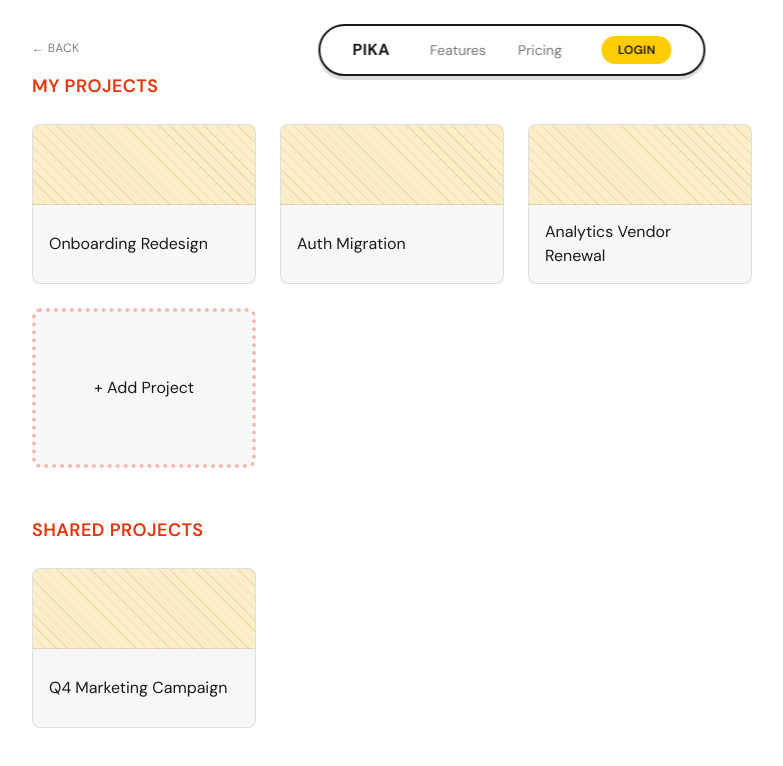
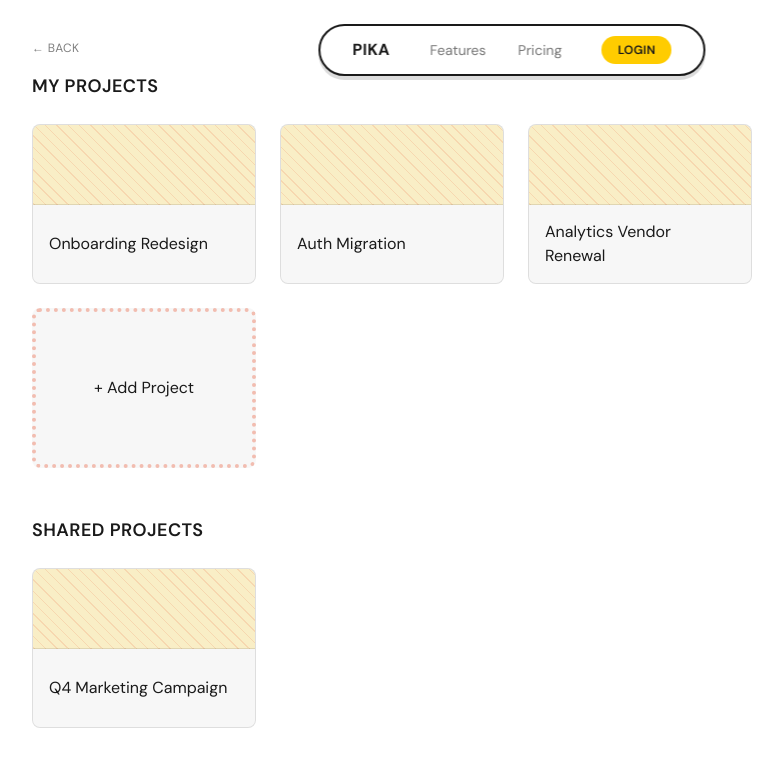
Before and after one commit to dwyaneramos/saasathon-2, a React (Vite) app in the folder client/: page /projects in a window 1280 px wide. Shown: the top 766 px of the page, without its empty margins (128-911 px from the left). Built offline with nearby package versions, Linux system fonts and the light colour scheme.

Commit message:
feat: more styling

```diff
--- a/client/src/pages/LandingPage.tsx
+++ b/client/src/pages/LandingPage.tsx
@@ -9,7 +9,7 @@ function LandingPage() {
       </ElectricTitle>
       <Link
         to="/projects"
-        className="rounded-full border-2 border-[#E3350D] bg-[#FFCC00] px-6 py-2.5 font-[DM_Sans] text-sm uppercase tracking-wide text-[#1a1a1a] transition-colors hover:bg-[#ffd633]"
+        className="rounded-full bg-[#FFCC00] px-6 py-2.5 font-[DM_Sans] text-sm uppercase tracking-wide text-[#1a1a1a] transition-colors hover:bg-[#ffd633]"
       >
         View Projects
       </Link>
--- a/client/src/pages/ProjectsPage.tsx
+++ b/client/src/pages/ProjectsPage.tsx
@@ -17,7 +17,7 @@ interface ProjectSectionProps {
 function ProjectSection({ title, projects, trailingSlot }: ProjectSectionProps) {
   return (
     <section className="flex flex-col gap-6">
-      <h2 className="font-[DM_Sans] text-lg font-semibold uppercase tracking-wide text-[#E3350D]">
+      <h2 className="font-[DM_Sans] text-lg font-semibold uppercase tracking-wide text-[#1a1a1a]">
         {title}
       </h2>
       <div className="flex flex-wrap gap-6">
```
